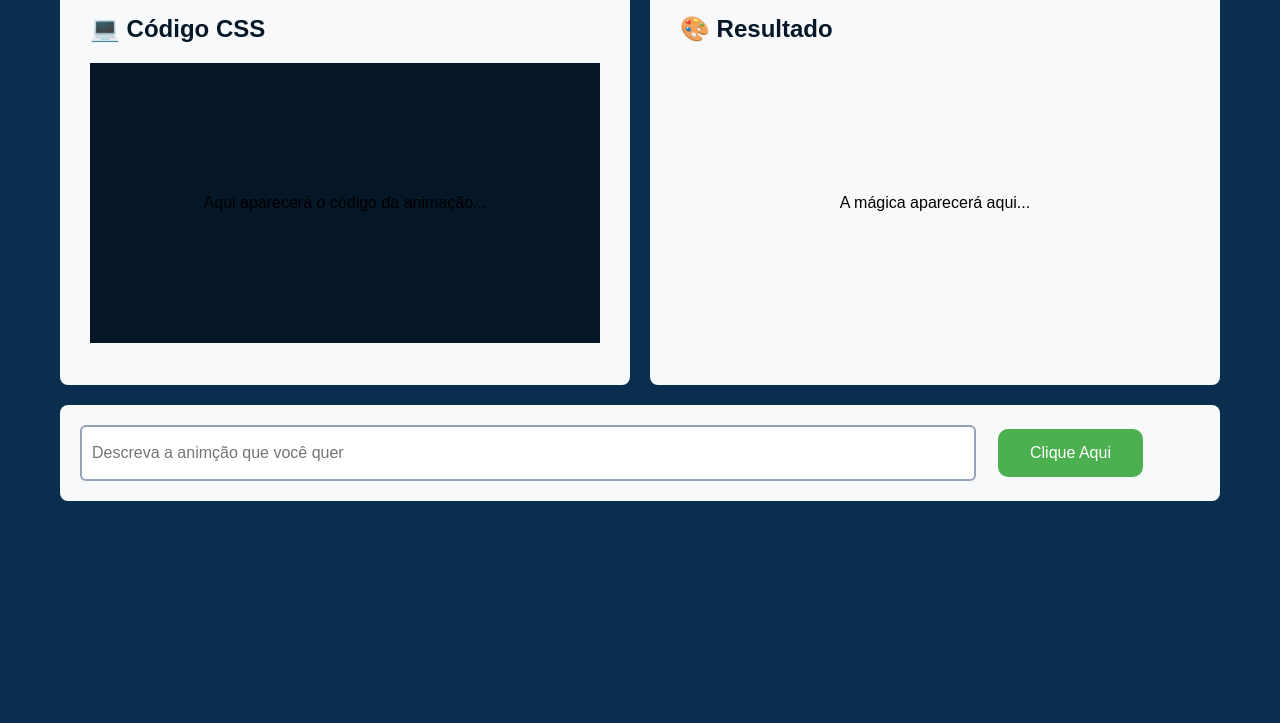
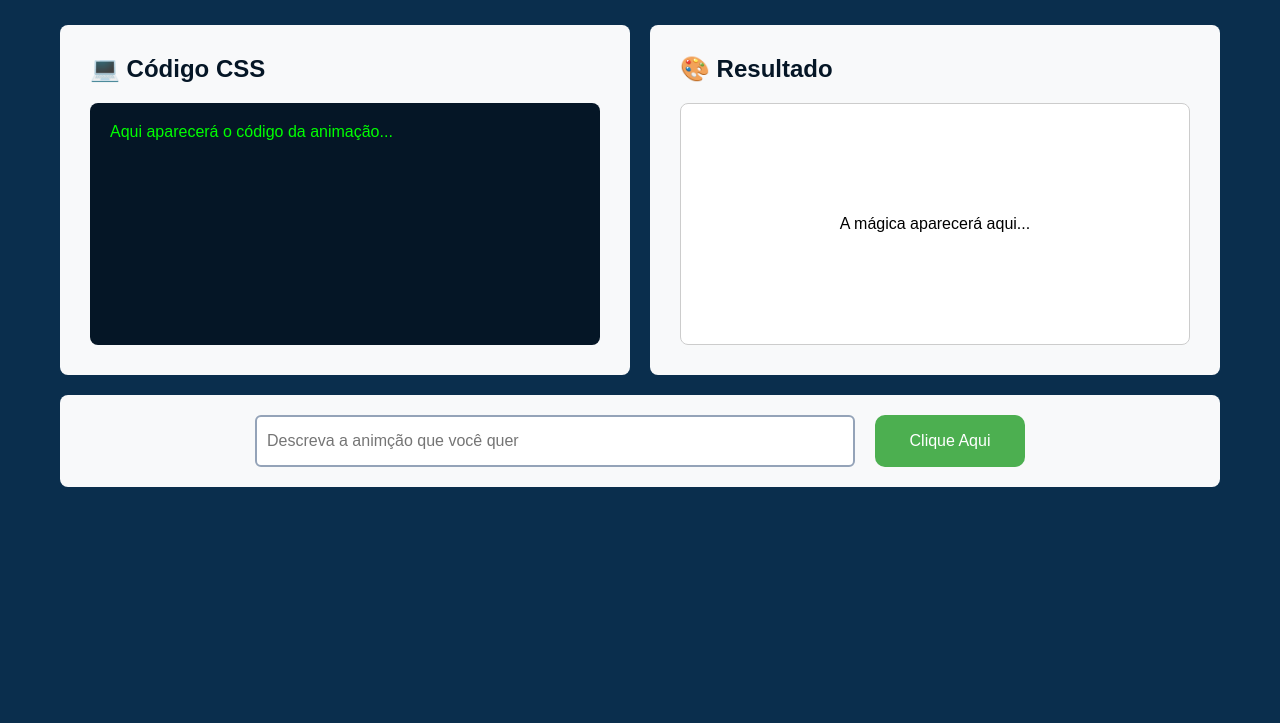
Before and after one commit to GilvaneAlves/IA, a plain HTML site: page index.html in a window 1280 px wide. Shown: the part 77-800 px from the top of the page. Drawn offline with Linux system fonts and the light colour scheme.

Commit message:
add-IA-n8n

```diff
--- a/index.html
+++ b/index.html
@@ -27,11 +27,12 @@
 
     </main>
     <section class="small-session">
-        <input type="text" placeholder="Descreva a animção que você quer">
-        <button>Clique Aqui</button>
+        <input class="input-animation" placeholder="Descreva a animção que você quer">
+        <button onclick="CliqueiNoBotao()" class="button-magic">Clique Aqui</button>
 
     </section>
 
 </body>
+<script src="./script.js"></script>
 
 </html>
--- a/script.js
+++ b/script.js
@@ -0,0 +1,28 @@
+let webhook = "https://gilvanealves.app.n8n.cloud/webhook-test/animacao-css";
+
+async function CliqueiNoBotao() {
+    let textImput = document.querySelector(".input-animation").value;
+
+    let codigo = document.querySelector(".code-area");
+    let result = document.querySelector(".code-result"); // <- corrigido
+
+    let resposta = await fetch(webhook, {
+        method: "POST",
+        headers: {
+            "Content-Type": "application/json"
+        },
+        body: JSON.stringify({ pergunta: textImput })
+    });
+
+    let resultado = await resposta.json();
+    let info = JSON.parse(resultado.resposta);
+
+    if (codigo && result) {
+        codigo.innerHTML = info.code;
+        result.innerHTML = info.preview;
+    }
+
+    document.head.insertAdjacentHTML("beforeend", "<style>" + info.style + "</style>");
+
+    console.log(info);
+}
--- a/styles.css
+++ b/styles.css
@@ -7,90 +7,112 @@
 
 body {
   background-color: #0a2e4d;
-    height: 100%;
   padding: 20px;
   max-width: 1200px;
   margin: 0 auto;
-}
-main {
-    display: flex;
-    gap: 20px;
-    margin-bottom: 20px;
 }
 
 h1 {
   text-align: center;
   font-size: 36px;
-    color: ffffff;
+  color: #ffffff;
+  margin-bottom: 40px;
 }
 
 h2 {
   color: #051626;
   font-size: 24px;
   margin-bottom: 20px;
-
 }
 
+/* Lado a lado (horizontal) */
+main {
+  display: flex;
+  gap: 20px;
+  margin-bottom: 20px;
+  flex-wrap: wrap; /* permite adaptar em telas menores */
+}
+
+/* Cada seção ocupa metade */
 .larger-session {
   background: #f8f9fa;
-    width: 100%;
+  flex: 1;
   border-radius: 8px;
   padding: 30px;
-    height: 400px;
+  min-height: 350px;
+  display: flex;
+  flex-direction: column;
+  justify-content: flex-start;
+  overflow: hidden;
 }
+
+.code-area {
+  background: #051626;
+  color: #00ff00;
+  padding: 20px;
+  border-radius: 8px;
+  flex: 1;
+  overflow-y: auto;
+  word-break: break-word;
+}
+
+.code-result {
+  background: #ffffff;
+  padding: 20px;
+  border-radius: 8px;
+  flex: 1;
+  overflow: auto;
+  display: flex;
+  align-items: center;
+  justify-content: center;
+  max-height: 300px;
+  border: 1px solid #ccc;
+}
+
+/* Input e botão */
 .small-session {
   background: #f8f9fa;
   border-radius: 8px;
   padding: 20px;
   display: flex;
   gap: 20px;
-}
-.code-area {
-    background: #051626;
-    height: calc(100% - 60px);
-    display: flex;
-    align-items: center;
+  flex-wrap: wrap;
   justify-content: center;
 }
-.code-result {
-    background: #f8f9fa;
-    height: calc(100% - 60px);
-    padding: 20px;
-    border-radius: 8px;
-   display: flex;
-   align-items: center;
-   justify-content: center;
-}
-input{
-   width: 80%;
+
+.input-animation {
+  width: 100%;
+  max-width: 600px;
   padding: 15px 10px;
   font-size: 16px;
   color: #051626;
   border-radius: 6px;
   border: 2px solid #94a3b8;
+  flex: 1;
+  min-width: 200px;
 }
 
-button {
+.button-magic {
   background: #4CAF50;
   border: none;
   color: white;
   padding: 15px 32px;
-    text-align: center;
-    text-decoration: none;
-    display: inline-block;
   font-size: 16px;
-    margin: 4px 2px;
   cursor: pointer;
   border-radius: 10px;
-    transition: 0.5s;
+  transition: 0.3s;
+  min-width: 150px;
 }
-button:hover {
+
+.button-magic:hover {
   background: #45a049;
 }
-button:disabled {
+
+.button-magic:disabled {
   background-color: #ccc;
   cursor: not-allowed;
 }
-button:active {
+
+.button-magic:active {
   transform: scale(0.95);
 }
```
Lines whose indentation alone changed are shown as unchanged.
